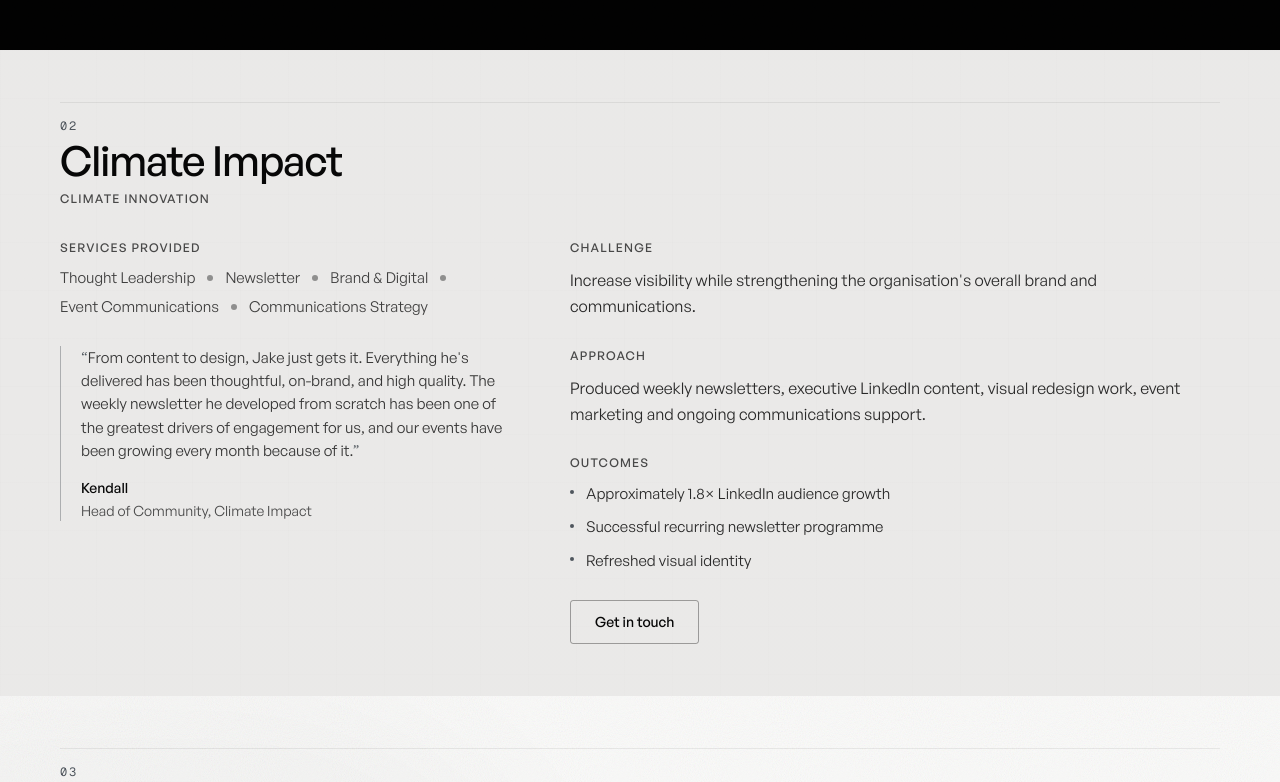
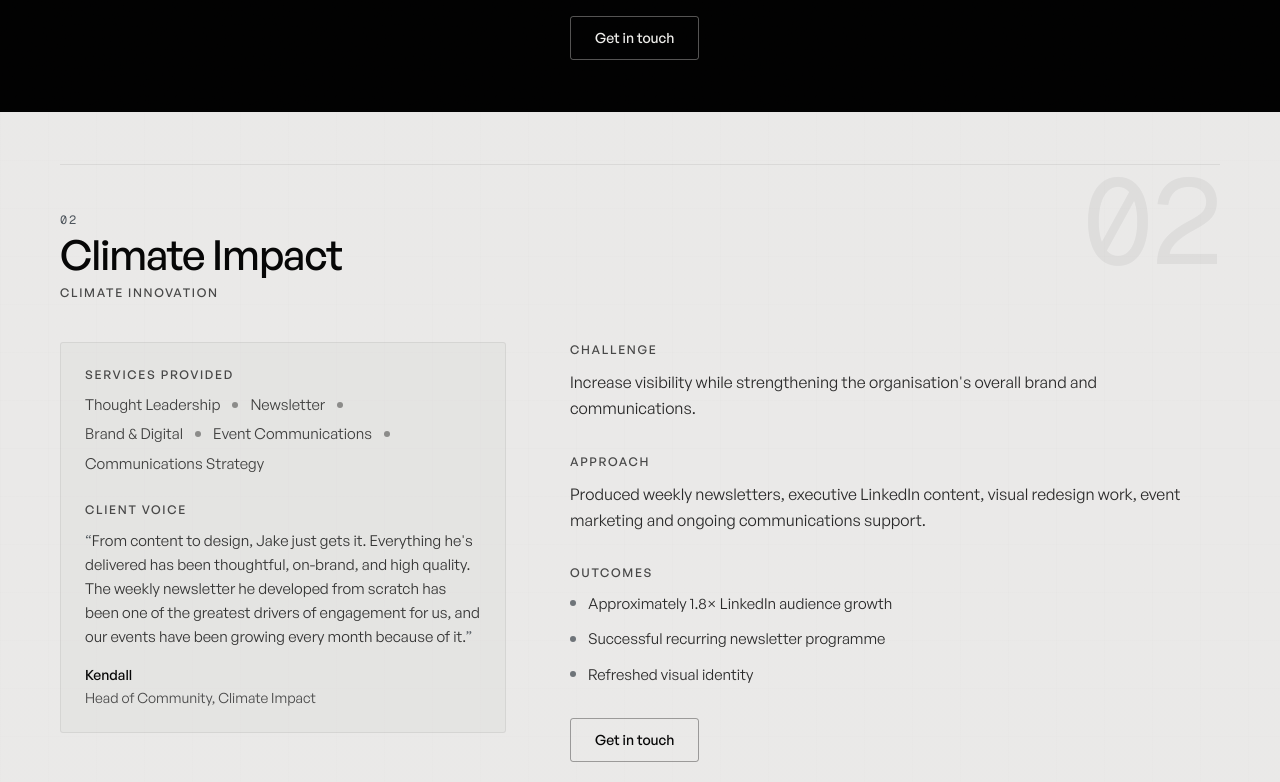
Before and after one commit to jakehbill/blaven-media, a Next.js app: page /case-studies in a window 1280 px wide. Shown: the part 1438-2220 px from the top of the page. Built offline with nearby package versions, Linux system fonts and the light colour scheme; no server answers.

Commit message:
Refine case study colour palette

```diff
--- a/components/sections/case-studies-page/case-study-feature.tsx
+++ b/components/sections/case-studies-page/case-study-feature.tsx
@@ -12,6 +12,7 @@
 import { SurfaceTexture } from "@/components/ui/surface-texture";
 import { Text } from "@/components/ui/typography";
 import type { CaseStudiesSurface, CaseStudy } from "@/data/case-studies";
+import { cn } from "@/lib/utils";
 
 type CaseStudyFeatureProps = {
   study: CaseStudy;
@@ -28,7 +29,9 @@
 }) {
   return (
     <div className="space-y-2.5">
-      <p className="text-eyebrow uppercase text-muted-foreground">{label}</p>
+      <p className="text-eyebrow uppercase tracking-[0.14em] text-muted-foreground">
+        {label}
+      </p>
       {children}
     </div>
   );
@@ -52,10 +55,16 @@
       />
 
       <Container className="relative z-10">
-        <div className="border-t border-border/60 pt-2">
-          {/* Identity sits above the columns so Engagement + Challenge share a baseline */}
-          <MotionReveal className="max-w-xl space-y-4 lg:max-w-none lg:w-[calc((100%-4rem)*5/12)]">
-            <span className="font-mono text-xs tracking-[0.14em] text-stone">
+        <div className="relative border-t border-border/60 pt-8 md:pt-10">
+          <span
+            className="pointer-events-none absolute -top-1 right-0 font-mono text-[4.5rem] leading-none tracking-tight text-foreground/[0.05] select-none md:text-[6.5rem] lg:text-[7.5rem]"
+            aria-hidden
+          >
+            {String(index + 1).padStart(2, "0")}
+          </span>
+
+          <MotionReveal className="relative max-w-xl space-y-3 lg:max-w-none lg:w-[calc((100%-4rem)*5/12)]">
+            <span className="font-mono text-xs tracking-[0.16em] text-stone">
               {String(index + 1).padStart(2, "0")}
             </span>
 
@@ -63,15 +72,21 @@
               <h2 id={headingId} className="text-h2 text-foreground">
                 {study.client}
               </h2>
-              <p className="text-eyebrow uppercase text-muted-foreground">
+              <p className="text-eyebrow uppercase tracking-[0.14em] text-muted-foreground">
                 {study.industry}
               </p>
             </div>
           </MotionReveal>
 
-          <div className="mt-7 grid items-start gap-10 md:gap-14 lg:mt-8 lg:grid-cols-12 lg:gap-16">
-            {/* Left: Engagement, Services, Testimonial */}
-            <MotionReveal className="space-y-7 lg:col-span-5" delay={0.04}>
+          <div className="mt-8 grid items-start gap-8 md:mt-10 md:gap-12 lg:grid-cols-12 lg:gap-12 xl:gap-16">
+            {/* Left: evidence rail — one panel, spacing does the rest */}
+            <MotionReveal className="lg:col-span-5" delay={0.04}>
+              <div
+                className={cn(
+                  "space-y-7 rounded-sm border border-border/55 p-5 md:p-6",
+                  isDark ? "bg-foreground/[0.035]" : "bg-muted/40",
+                )}
+              >
                 {study.engagement ? (
                   <Field label="Engagement">
                     <Text
@@ -88,8 +103,9 @@
                 </Field>
 
                 {study.testimonial ? (
-                <blockquote className="space-y-4 border-l border-stone/40 pl-5">
-                  <p className="text-sm leading-[1.55] text-foreground/80 md:text-[0.9375rem]">
+                  <Field label="Client Voice">
+                    <blockquote className="space-y-4">
+                      <p className="text-sm leading-[1.6] text-foreground/80 md:text-[0.9375rem]">
                         <span className="text-stone" aria-hidden>
                           &ldquo;
                         </span>
@@ -107,11 +123,13 @@
                         </p>
                       </footer>
                     </blockquote>
+                  </Field>
                 ) : null}
+              </div>
             </MotionReveal>
 
-            {/* Right: Challenge, Approach, Outcomes, Featured Example */}
-            <MotionReveal className="space-y-7 lg:col-span-7" delay={0.06}>
+            {/* Right: narrative — rhythm via spacing, not rules */}
+            <MotionReveal className="space-y-8 lg:col-span-7" delay={0.06}>
               <Field label="Challenge">
                 <Text
                   variant="body-lg"
@@ -131,14 +149,14 @@
               </Field>
 
               <Field label="Outcomes">
-                <ul className="max-w-prose space-y-2.5">
+                <ul className="max-w-prose space-y-3">
                   {study.outcomes.map((outcome) => (
                     <li
                       key={outcome}
                       className="flex gap-3 text-sm leading-[1.55] text-foreground/85 md:text-[0.9375rem]"
                     >
                       <span
-                        className="mt-[0.55em] size-1 shrink-0 rounded-full bg-stone"
+                        className="mt-[0.55em] size-1.5 shrink-0 rounded-full bg-stone/80"
                         aria-hidden
                       />
                       <span>{outcome}</span>
--- a/components/sections/case-studies-page/featured-example.tsx
+++ b/components/sections/case-studies-page/featured-example.tsx
@@ -22,7 +22,7 @@
     <Card
       padding="none"
       className={cn(
-        "group max-w-prose overflow-hidden border-border/70 bg-transparent transition-colors duration-300 hover:border-foreground/20",
+        "group max-w-prose overflow-hidden border-border/70 bg-muted/25 transition-colors duration-300 hover:border-foreground/20 hover:bg-muted/35",
         className,
       )}
     >
```
Lines whose indentation alone changed are shown as unchanged.
